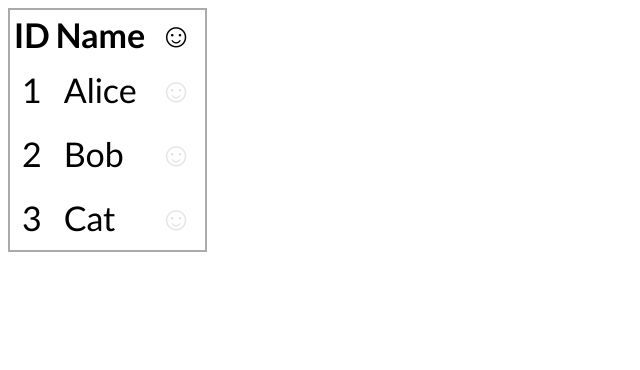
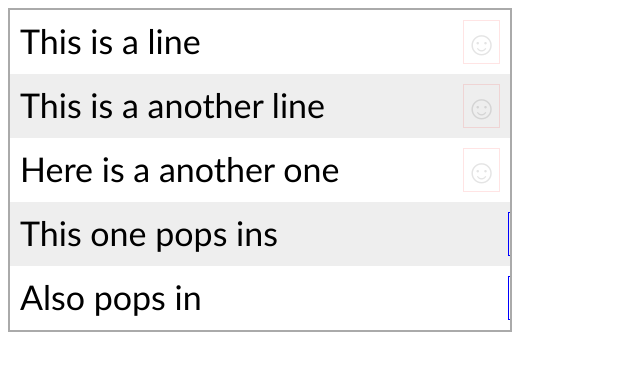
Before and after one commit to lilotop/for-the-love-of-code, a plain HTML site: page d3/css-show-button-on-hover/index.html in a window 1280 px wide. Shown: the whole page, without its empty margins (0-640 px from the left). Drawn offline with Linux system fonts and the light colour scheme.

Commit message:
changed button-on-hover to be div based instead of table

```diff
--- a/d3/css-show-button-on-hover/index.html
+++ b/d3/css-show-button-on-hover/index.html
@@ -5,45 +5,69 @@
         font-size: 34px;
     }
 
-    table {
+    .container {
         border: 2px solid #aaa;
+        width: 500px;
+        display: flex;
+        flex-direction: column;
     }
 
-    td {
+    .row:nth-child(even) {
+        background-color: #eee;
+    }
+    .row {
         padding: 10px;
+        display: flex;
+        justify-content: space-between;
+        overflow: hidden;
     }
 
-    td:last-child {
+    .fade-in {
         opacity: 0.1;
         cursor: pointer;
         transition: opacity 600ms;
+        flex: 0 0 auto;
+        border: 1px solid red;
     }
-
-    tr:hover td:last-child {
+    .pop-in {
+        transition: margin-right 600ms;
+        cursor: pointer;
+        margin-right: -45px;
+        flex: 0 0 auto;
+        border: 1px solid blue;
+    }
+    .row:hover {
+        background-color: #ccc;
+    }
+    .row:hover .fade-in {
         opacity: 1;
+    }
+    .row:hover .pop-in {
+        margin-right: 0;
     }
 
 </style>
-<table>
-    <tr>
-        <th>ID</th>
-        <th>Name</th>
-        <th>&#9786;</th>
-    </tr>
-    <tr>
-        <td>1</td>
-        <td>Alice</td>
-        <td>&#9786;</td>
-    </tr>
-    <tr>
-        <td>2</td>
-        <td>Bob</td>
-        <td>&#9786;</td>
-    </tr>
-    <tr>
-        <td>3</td>
-        <td>Cat</td>
-        <td>&#9786;</td>
-    </tr>
+<div class="container">
+    <div class="row">
+        This is a line
+        <span class="fade-in">&#9786;</span>
+    </div>
+    <div class="row">
+        This is a another line
+        <span class="fade-in">&#9786;</span>
+    </div>
+    <div class="row">
+        Here is a another one
+        <span class="fade-in">&#9786;</span>
+    </div>
+    <div class="row">
+        This one pops ins
+        <span class="pop-in">&#9786;</span>
+    </div>
+    <div class="row">
+        Also pops in
+        <span class="pop-in">&#9786;</span>
+    </div>
 
-</table>
+
+</div>
```
